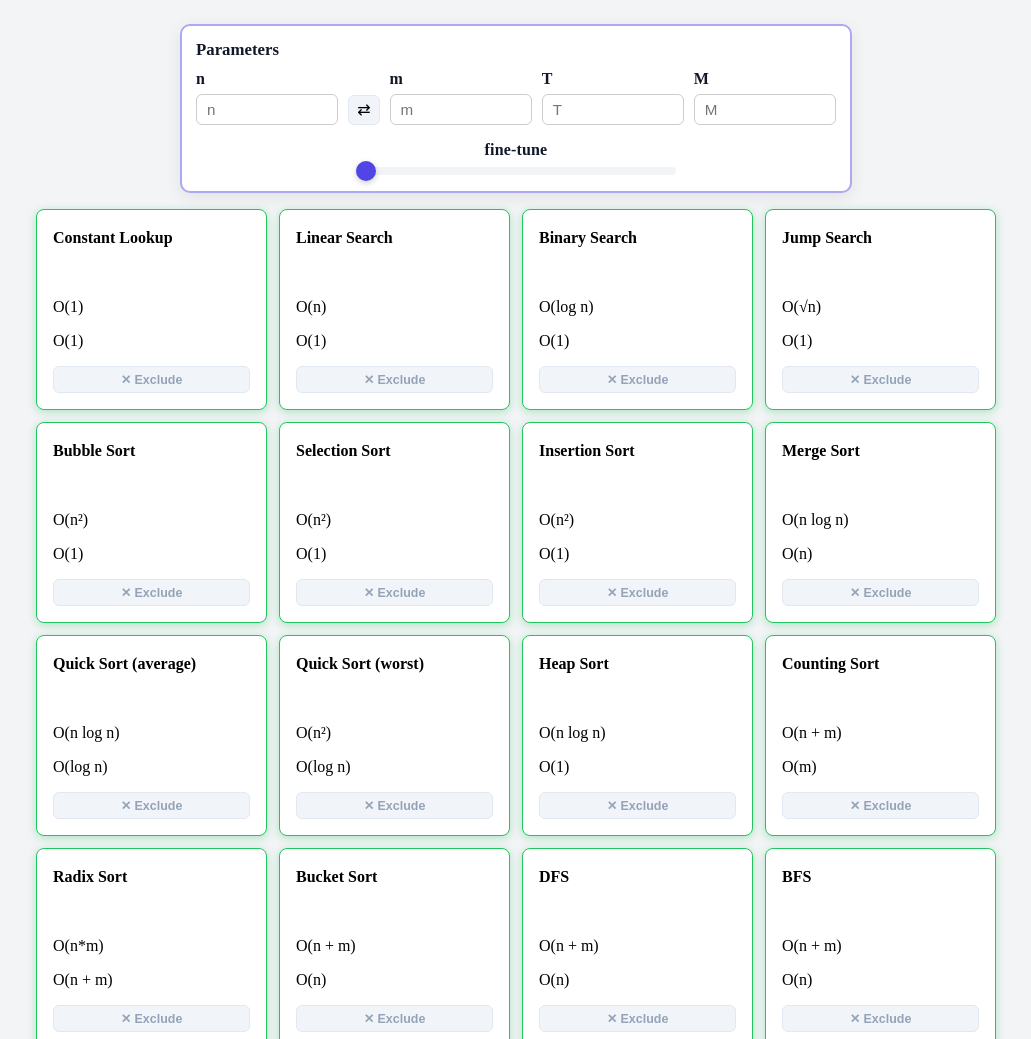
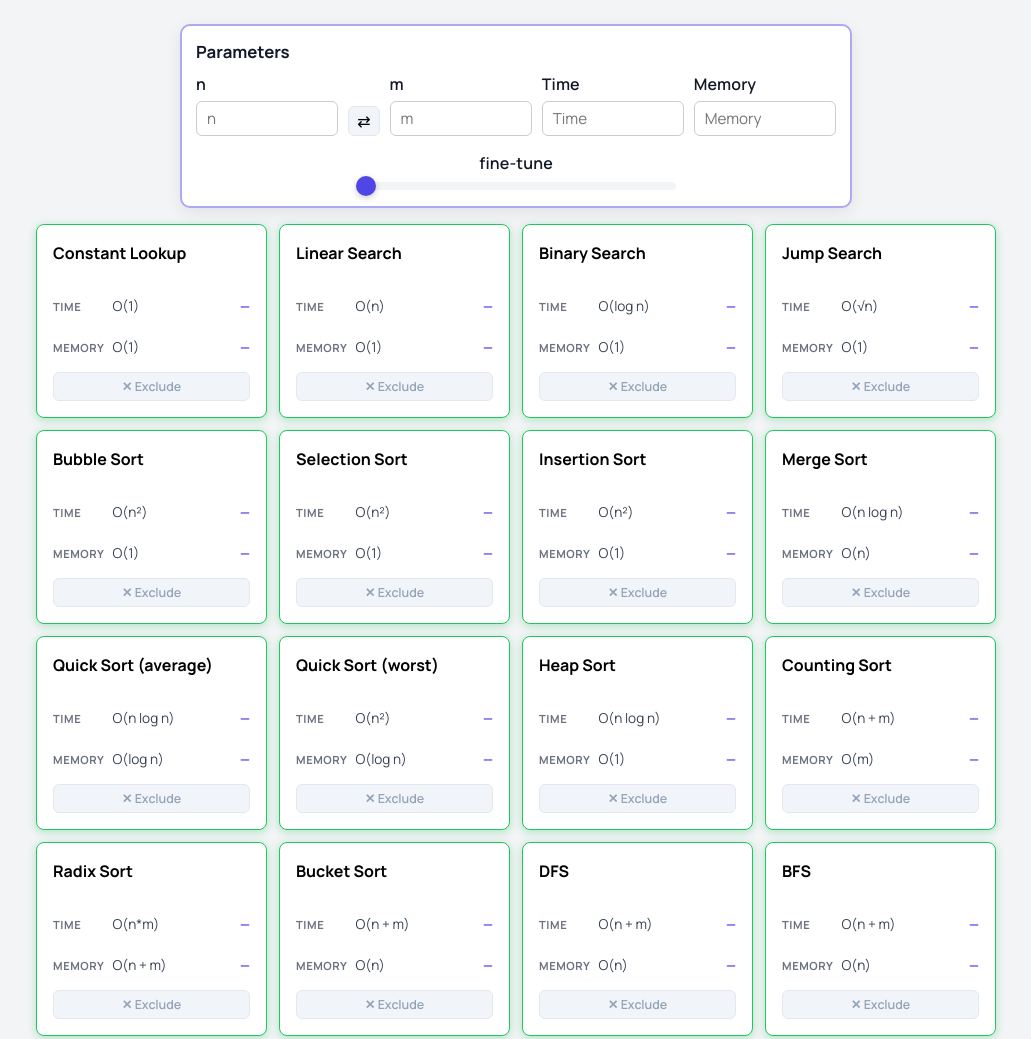
Before and after one commit to Aramarchuk/webstorm-internship-test-task, a website built with Vite: page index.html in a window 1280 px wide. Shown: the top 1039 px of the page, without its empty margins (124-1155 px from the left). Built offline with nearby package versions, Linux system fonts and the light colour scheme.

Commit message:
cards to grids for beatiful allignment

```diff
--- a/index.html
+++ b/index.html
@@ -5,6 +5,9 @@
   <meta charset="UTF-8" />
   <link rel="icon" type="image/svg+xml" href="/vite.svg" />
   <meta name="viewport" content="width=device-width, initial-scale=1.0" />
+  <link rel="preconnect" href="https://fonts.googleapis.com">
+  <link rel="preconnect" href="https://fonts.gstatic.com" crossorigin>
+  <link href="https://fonts.googleapis.com/css2?family=Manrope:wght@400;600;700;800&display=swap" rel="stylesheet">
   <title>jb-test-task</title>
 </head>
 
@@ -26,14 +29,14 @@
           <input type="number" id="m" min="0" placeholder="m">
         </label>
 
-        <label class="param-field" for="T">
-          <span>T</span>
-          <input type="number" id="T" min="0" placeholder="T">
+        <label class="param-field" for="time">
+          <span>Time</span>
+          <input type="number" id="time" min="0" placeholder="Time">
         </label>
 
-        <label class="param-field" for="M">
-          <span>M</span>
-          <input type="number" id="M" min="0" placeholder="M">
+        <label class="param-field" for="memory">
+          <span>Memory</span>
+          <input type="number" id="memory" min="0" placeholder="Memory">
         </label>
       </div>
 
--- a/src/Card.module.scss
+++ b/src/Card.module.scss
@@ -7,6 +7,7 @@
     border-radius: 6px;
     font-size: 0.78rem;
     font-weight: 600;
+    font-family: inherit;
     cursor: pointer;
     transition: background 0.2s, color 0.2s, transform 0.1s;
 
@@ -43,6 +44,33 @@
     box-shadow: 0 2px 8px color-mix(in srgb, rgba(34, 197, 94, 0.35) calc(var(--fit-ratio, 1) * 100%), rgba(0, 0, 0, 0.06));
 }
 
+.complexityRow {
+    display: contents;
+    font-size: 0.85rem;
+}
+
+.label {
+    font-weight: 700;
+    color: #6b7280;
+    font-size: 0.7rem;
+    text-transform: uppercase;
+    letter-spacing: 0.05em;
+    align-self: baseline;
+}
+
+.formula {
+    color: #374151;
+    align-self: baseline;
+}
+
+.value {
+    font-weight: 700;
+    color: #4f46e5;
+    font-size: 0.8rem;
+    text-align: right;
+    align-self: baseline;
+}
+
 .cardTitle {
     height: 3rem;
     overflow: hidden;
@@ -57,6 +85,11 @@
 }
 
 .cardBody {
+    display: grid;
+    grid-template-columns: auto 1fr auto;
+    column-gap: 8px;
+    row-gap: 6px;
+    align-items: baseline;
     flex: 1;
     transition: opacity 0.3s, filter 0.3s;
 }
--- a/src/Card.ts
+++ b/src/Card.ts
@@ -10,10 +10,13 @@ export interface AlghorithmOptions {
 
 export interface AlgorithmCard extends AlghorithmOptions {
     disabled: boolean
+    usesM: boolean
     timeFunc: (n: number, m: number) => number
     memoryFunc: (n: number, m: number) => number
     element: HTMLElement
     btn: HTMLButtonElement
+    timeValueEl: HTMLElement
+    memoryValueEl: HTMLElement
 }
 
 function makeFunc(expr: string): (n: number, m: number) => number {
@@ -36,7 +39,7 @@ export function renderCards(container: Element, cards: AlgorithmCard[]): void {
     container.append(...sorted.map(c => c.element))
 }
 
-const usesM = (expr: string): boolean => /\bm\b/.test(expr)
+const checkUsesM = (expr: string): boolean => /\bm\b/.test(expr)
 
 export function applyParams(cards: AlgorithmCard[], n: number, m: number, t: number, memory: number, fineTune: number): void {
     for (const card of cards) {
@@ -46,14 +49,18 @@ export function applyParams(cards: AlgorithmCard[], n: number, m: number, t: num
         const memLower = memory > 0 ? memory * (fineTune / 100) : 0
         const timeFits = t === 0 || (cardTime >= timeLower && cardTime <= t)
         const memFits = memory === 0 || (cardMem >= memLower && cardMem <= memory)
-        const mMissing = m === 0 && (usesM(card.time_expr) || usesM(card.memory_expr))
-        const mUnused = m > 0 && !usesM(card.time_expr) && !usesM(card.memory_expr)
+        const mMissing = m === 0 && card.usesM
+        const mUnused = m > 0 && !card.usesM
         const fits = timeFits && memFits && !mMissing && !mUnused
 
         const timeRatio = t > 0 ? Math.min(cardTime / t, 1) : 1
         const memRatio = memory > 0 ? Math.min(cardMem / memory, 1) : 1
         const fitRatio = Math.min(timeRatio, memRatio)
         card.element.style.setProperty('--fit-ratio', fitRatio.toFixed(3))
+
+        const fmt = (v: number) => Number.isFinite(v) ? v.toLocaleString('en', { maximumFractionDigits: 1 }) : '∞'
+        card.timeValueEl.textContent = n > 0 ? fmt(cardTime) : '—'
+        card.memoryValueEl.textContent = n > 0 ? fmt(cardMem) : '—'
 
         card.disabled = !fits
         updateCard(card)
@@ -68,10 +75,15 @@ export function createCard(opts: AlghorithmOptions): AlgorithmCard {
     h2.textContent = opts.name
 
     const time = document.createElement('p')
-    time.textContent = opts.time
+    time.className = styles.complexityRow
+    time.innerHTML = `<span class="${styles.label}">Time</span><span class="${styles.formula}">${opts.time}</span><span class="${styles.value}">—</span>`
 
     const memory = document.createElement('p')
-    memory.textContent = opts.memory
+    memory.className = styles.complexityRow
+    memory.innerHTML = `<span class="${styles.label}">Memory</span><span class="${styles.formula}">${opts.memory}</span><span class="${styles.value}">—</span>`
+
+    const timeValueEl = time.querySelector<HTMLElement>(`.${styles.value}`)!
+    const memoryValueEl = memory.querySelector<HTMLElement>(`.${styles.value}`)!
 
     const btn = document.createElement('button')
     btn.textContent = '✕ Exclude'
@@ -87,5 +99,6 @@ export function createCard(opts: AlghorithmOptions): AlgorithmCard {
 
     root.append(title, body, btn)
 
-    return { ...opts, disabled: false, timeFunc: makeFunc(opts.time_expr), memoryFunc: makeFunc(opts.memory_expr), element: root, btn }
+    const usesM = checkUsesM(opts.time_expr) || checkUsesM(opts.memory_expr)
+    return { ...opts, disabled: false, usesM, timeFunc: makeFunc(opts.time_expr), memoryFunc: makeFunc(opts.memory_expr), element: root, btn, timeValueEl, memoryValueEl }
 }
--- a/src/main.ts
+++ b/src/main.ts
@@ -20,8 +20,8 @@ cardsList.forEach(card => {
 const tuner = document.querySelector<HTMLInputElement>('#tune')!
 const nInput = document.querySelector<HTMLInputElement>('#n')!
 const mInput = document.querySelector<HTMLInputElement>('#m')!
-const tInput = document.querySelector<HTMLInputElement>('#T')!
-const memoryInput = document.querySelector<HTMLInputElement>('#M')!
+const tInput = document.querySelector<HTMLInputElement>('#time')!
+const memoryInput = document.querySelector<HTMLInputElement>('#memory')!
 
 function handleParamsChange() {
   const n = Number(nInput.value)
--- a/src/style.scss
+++ b/src/style.scss
@@ -14,6 +14,7 @@ body {
   align-items: center;
   background: $secondary-color;
   color: #111827;
+  font-family: 'Manrope', sans-serif;
 }
 
 #app {
@@ -57,6 +58,7 @@ body {
   border: 1px solid #e2e8f0;
   border-radius: 6px;
   font-size: 1rem;
+  font-family: inherit;
   cursor: pointer;
   transition: background 0.2s, color 0.2s, transform 0.2s;
   line-height: 1;
@@ -102,6 +104,7 @@ input[type="number"] {
   box-sizing: border-box;
   appearance: textfield;
   -moz-appearance: textfield;
+  font-family: inherit;
   width: 100%;
   padding: 6px 10px;
   border: 1px solid #ccc;
```
Also changed, not shown: src/filter.ts (deleted).
